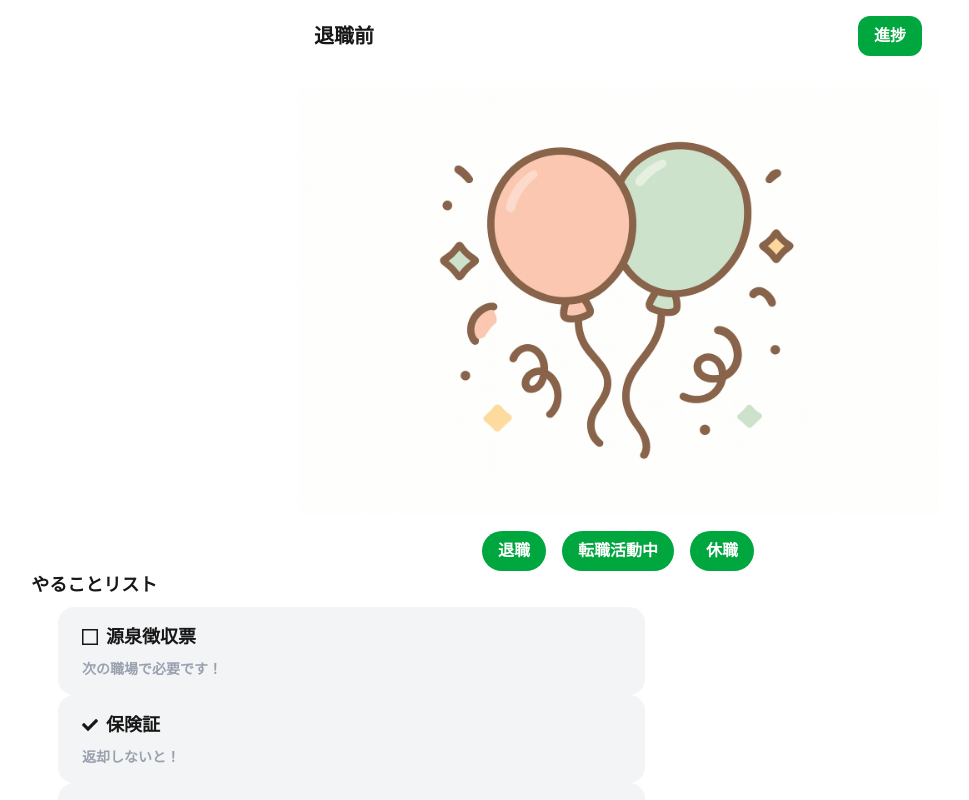
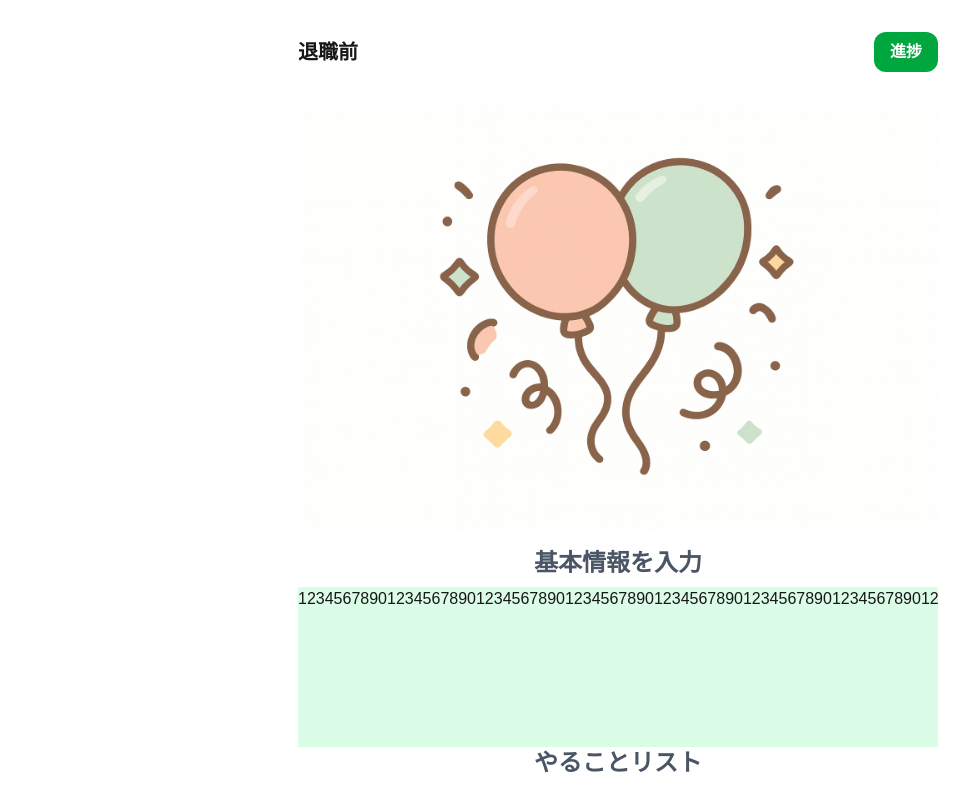
Before and after one commit to phihash/job, a Next.js app: page / in a window 1280 px wide. Shown: the top 800 px of the page, without its empty margins (22-991 px from the left). Built offline with nearby package versions, Linux system fonts and the light colour scheme; no server answers.

Commit message:
コンポーネント追加

```diff
--- /dev/null
+++ b/app/HomeClient.tsx
@@ -0,0 +1,26 @@
+"use client";
+import Card from "./src/Components/Card";
+import { useRetireContext } from "./src/RetireProvider";
+import Scroll from "./src/Components/Scroll";
+
+export default function HomeClient() {
+  const { tasks } = useRetireContext();
+  return (
+    <div>
+        <h2 className="text-2xl text-gray-600 font-extrabold mb-2 text-center">基本情報を入力</h2>
+        <Scroll />
+        <h2 className="text-2xl text-gray-600 font-extrabold mb-2 text-center">やることリスト</h2>
+        <div className="mx-auto max-w-screen-sm pt-8">
+        {tasks.map((task) => (
+          <Card
+            key={task.id}
+            id={task.id}
+            documentName={task.documentName}
+            description={task.description}
+            isDone={task.isDone}
+          />
+        ))}
+        </div>
+    </div>
+  );
+}
--- a/app/layout.tsx
+++ b/app/layout.tsx
@@ -14,8 +14,42 @@ const geistMono = Geist_Mono({
 });
 
 export const metadata: Metadata = {
-  title: "Create Next App",
-  description: "Generated by create next app",
+  metadataBase: new URL(
+    process.env.NEXT_PUBLIC_SITE_URL ?? "http://localhost:3000"
+  ),
+  title: {
+    default: "退職前",
+    template: "%s | 退職前",
+  },
+  description: "退職前のタスク管理ツール",
+  openGraph: {
+    title: "退職前",
+    description: "退職前のタスク管理ツール",
+    url: "/",
+    siteName: "退職前",
+    images: [
+      {
+        url: "/hero.png",
+        width: 1200,
+        height: 630,
+        alt: "退職前",
+      },
+    ],
+    locale: "ja_JP",
+    type: "website",
+  },
+  twitter: {
+    card: "summary_large_image",
+    title: "退職前",
+    description: "退職前のタスク管理ツール",
+    images: ["/hero.png"],
+  },
+  alternates: {
+    canonical: "/",
+  },
+  icons: {
+    icon: "/favicon.ico",
+  },
 };
 
 export default function RootLayout({
@@ -24,7 +58,7 @@ export default function RootLayout({
   children: React.ReactNode;
 }>) {
   return (
-    <html lang="en">
+    <html lang="ja">
       <body
         className={`${geistSans.variable} ${geistMono.variable} antialiased`}
       >
--- a/app/page.tsx
+++ b/app/page.tsx
@@ -1,59 +1,15 @@
-"use client";
 import Header from "./src/Components/Header";
 import Hero from "./src/Components/Hero";
-import Card from "./src/Components/Card";
-import { useRetireContext } from "./src/RetireProvider";
+import HomeClient from "./HomeClient";
+import Footer from "./src/Components/Footer";
 
 export default function Page() {
-  const { status, setStatus, tasks } = useRetireContext();
   return (
     <div>
       <Header />
       <Hero />
-      <div className="flex gap-4 max-w-screen-sm mx-auto  justify-center">
-        <button
-          className="bg-green-600 hover:bg-green-500  transition-colors duration-100 ease-out focus:bg-green-900 px-4 py-2 rounded-3xl font-bold text-white cursor-pointer"
-          onClick={() => {
-            setStatus("退職");
-          }}
-        >
-          退職
-        </button>
-        <button
-          className="bg-green-600 hover:bg-green-500  transition-colors duration-100 ease-out focus:bg-green-900 px-4 py-2 rounded-3xl font-bold text-white cursor-pointer"
-          onClick={() => {
-            setStatus("転職活動中");
-          }}
-        >
-          転職活動中
-        </button>
-        <button
-          className="bg-green-600 hover:bg-green-500  transition-colors duration-100 ease-out focus:bg-green-900 px-4 py-2 rounded-3xl font-bold text-white cursor-pointer"
-          onClick={() => {
-            setStatus("休職");
-          }}
-        >
-          休職
-        </button>
-      </div>
-      <div className="mx-auto w-11/12">
-        <h2 className="text-lg font-bold mb-2">やることリスト</h2>
-        <ul className="list-disc pl-5"></ul>
-        {tasks.map((task) => (
-          <Card
-            key={task.id}
-            id={task.id}
-            documentName={task.documentName}
-            description={task.description}
-            isDone={task.isDone}
-          />
-        ))}
-      </div>
-
-      <div className="text-xl">私は今 {status}です</div>
-      <div>
-        {status == "転職活動中" && <p>引越し クレジットカード ほけん</p>}
-      </div>
+      <HomeClient />
+      <Footer />
     </div>
   );
 }
--- a/app/src/Components/Card.tsx
+++ b/app/src/Components/Card.tsx
@@ -7,9 +7,8 @@ export default function Card({ id, documentName, description, isDone }: Task) {
   const { toggleTask } = useRetireContext();
 
   return (
-    <div className="max-w-screen-sm">
       <div
-        className="w-11/12 mx-auto bg-gray-100 rounded-2xl px-6"
+        className="w-11/12 mx-auto bg-gray-100 rounded-2xl px-6 my-5"
         onClick={() => toggleTask(id)}
       >
         <div className="flex items-center gap-2 pt-4 pb-2">
@@ -18,6 +17,5 @@ export default function Card({ id, documentName, description, isDone }: Task) {
         </div>
         <p className="font-bold pb-4 text-sm text-gray-400">{description}</p>
       </div>
-    </div>
   );
 }
--- /dev/null
+++ b/app/src/Components/Footer.tsx
@@ -0,0 +1,7 @@
+export default function Footer() {
+    return (
+      <div className="w-full bg-green-600 h-40 mt-28">
+
+      </div>
+    );
+  }
--- a/app/src/Components/Header.tsx
+++ b/app/src/Components/Header.tsx
@@ -1,18 +1,12 @@
-"use client";
 export default function Header() {
   return (
-    <div className="w-full">
-      <div className="max-w-screen-sm mx-auto py-4">
-        <div className="flex justify-between items-center ">
-          <p className="text-xl font-bold pl-4">退職前</p>
-          <button
-            className="block mr-4 bg-green-600 hover:bg-green-500  transition-colors duration-100 ease-out focus:bg-green-900 px-4 py-2 rounded-xl font-bold text-white cursor-pointer"
-            onClick={() => {}}
-          >
+      <div className="max-w-screen-sm py-4 pt-8 mx-auto w-5/6">
+        <div className="flex justify-between items-center">
+          <p className="text-xl font-bold">退職前</p>
+          <span className="block bg-green-600 px-4 py-2 rounded-xl font-bold text-white select-none">
             進捗
-          </button>
+          </span>
         </div>
-      </div>
     </div>
   );
 }
--- a/app/src/Components/Hero.tsx
+++ b/app/src/Components/Hero.tsx
@@ -1,4 +1,3 @@
-"use client";
 import Image from "next/image";
 import heroImage from "@/public/hero.png";
 
--- /dev/null
+++ b/app/src/Components/Scroll.tsx
@@ -0,0 +1,15 @@
+export default function Scroll() {
+    return (
+      <div className="max-w-screen-sm mx-auto bg-green-100 h-40 flex overflow-x-scroll">
+        <p>1234567890</p>
+        <p>1234567890</p>
+        <p>1234567890</p>
+        <p>1234567890</p>
+        <p>1234567890</p>
+        <p>1234567890</p>
+        <p>1234567890</p>
+        <p>1234567890</p>
+        <p>1234567890</p>
+      </div>
+    );
+  }
--- a/app/src/RetireProvider.tsx
+++ b/app/src/RetireProvider.tsx
@@ -2,6 +2,28 @@
 import { useContext, createContext } from "react";
 import { useState } from "react";
 import type { ReactNode } from "react";
+
+const initialTasks : Task[] = [
+  {
+    id: "1",
+    documentName: "源泉徴収票",
+    description: "次の職場で必要です！",
+    isDone: false,
+  },
+  {
+    id: "2",
+    documentName: "保険証",
+    description: "返却しないと！",
+    isDone: false,
+  },
+  {
+    id: "3",
+    documentName: "社員証",
+    description: "返却しないと！",
+    isDone: false,
+  }
+];
+
 
 export type Task = {
   id: string;
@@ -35,26 +57,7 @@ export const useRetireContext = () => {
 export const RetireProvider = ({ children }: { children: ReactNode }) => {
   const [status, setStatus] = useState<string>("");
   const [todos, setTodos] = useState<string[]>([]);
-  const [tasks, setTasks] = useState<Task[]>([
-    {
-      id: "1",
-      documentName: "源泉徴収票",
-      description: "次の職場で必要です！",
-      isDone: true,
-    },
-    {
-      id: "2",
-      documentName: "保険証",
-      description: "返却しないと！",
-      isDone: false,
-    },
-    {
-      id: "3",
-      documentName: "社員証",
-      description: "返却しないと！",
-      isDone: false,
-    },
-  ]);
+  const [tasks, setTasks] = useState<Task[]>(initialTasks);
 
   const toggleTask = (id: string) => {
     setTasks((prev) => {
```
